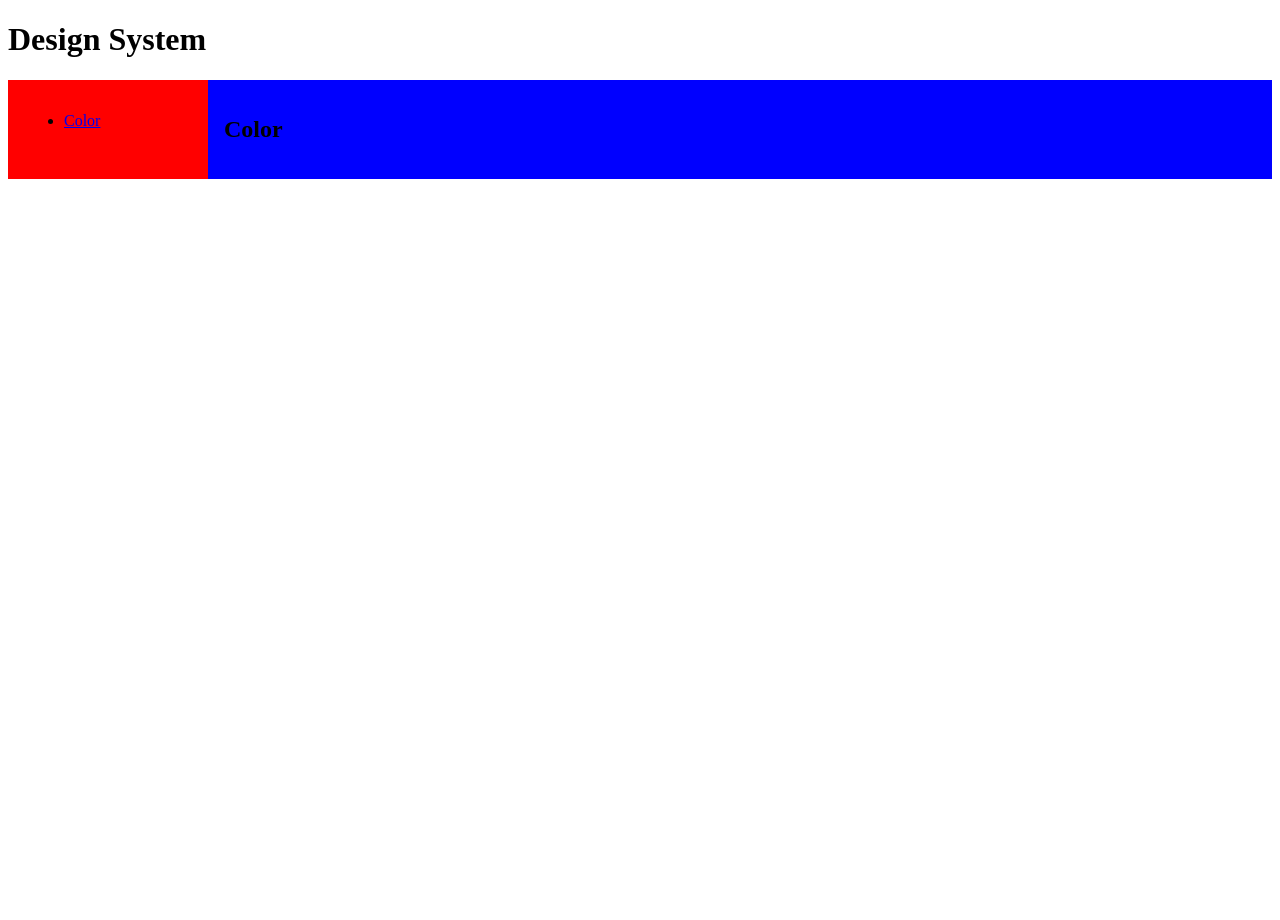
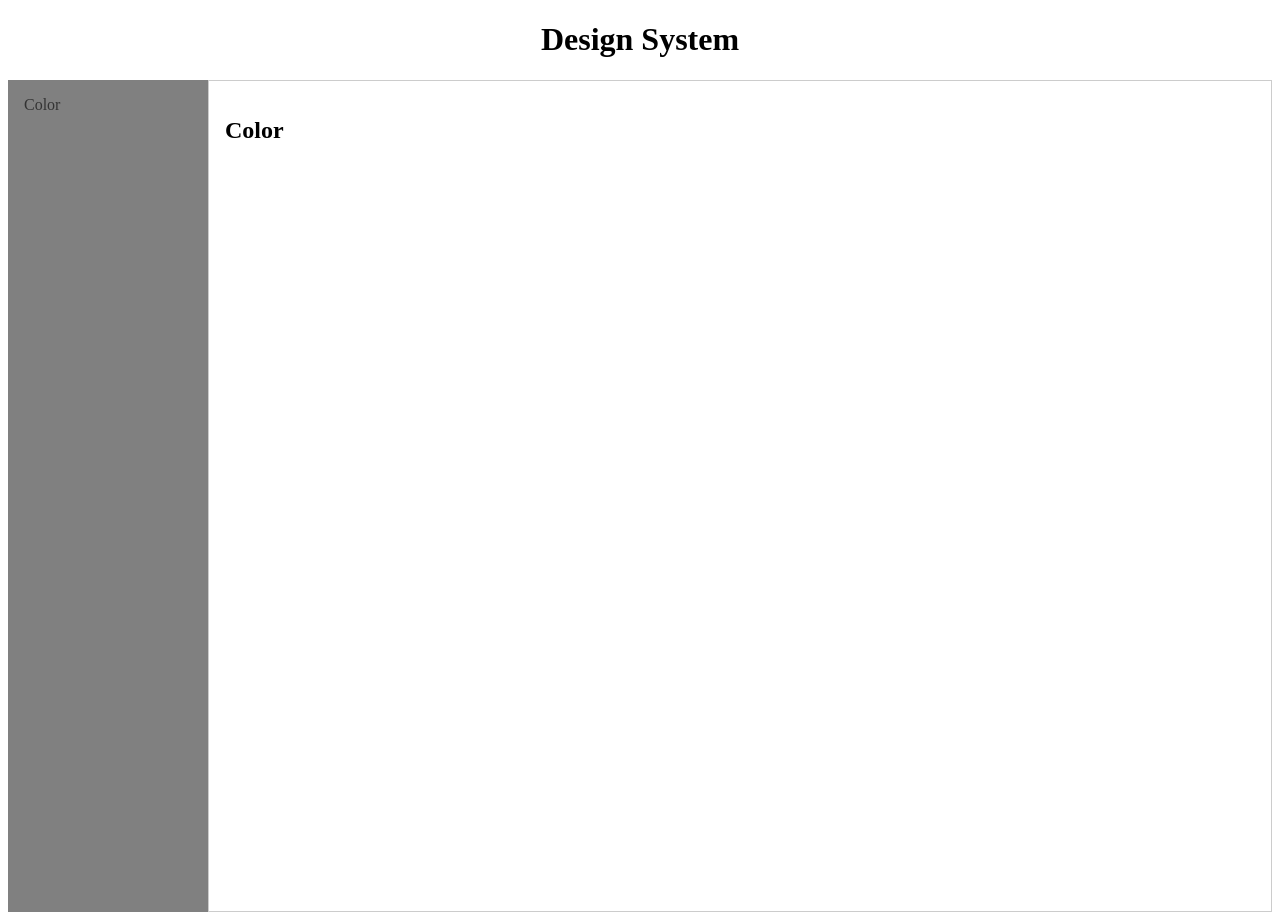
Before and after one commit to mikaelakihl/designsystem, a React (Vite) app: page / in a window 1280 px wide. Before the commit the page ends 800 px from the top, so only its background shows below. Built offline with nearby package versions, Linux system fonts and the light colour scheme.

Commit message:
style: update sidebar and content styles, add list and heading styles

```diff
--- a/src/App.module.css
+++ b/src/App.module.css
@@ -4,11 +4,27 @@
 }
 
 .sidebar {
-  background-color: red;
+  background-color: gray;
   padding: 1rem;
+  height: 100vh;
+}
+
+ul {
+  list-style: none;
+  padding: 0;
+  margin: 0;
 }
 
 .content {
-  background-color: blue;
   padding: 1rem;
+  border: 1px solid #ccc;
 }
+
+h1 {
+  text-align: center;
+}
+
+a {
+  text-decoration: none;
+  color: #333;
+}
```
